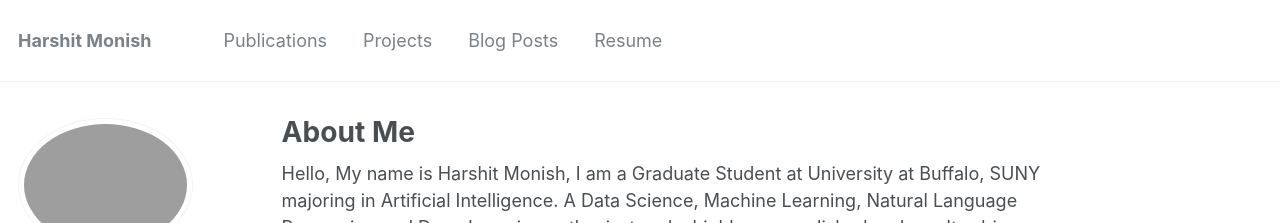
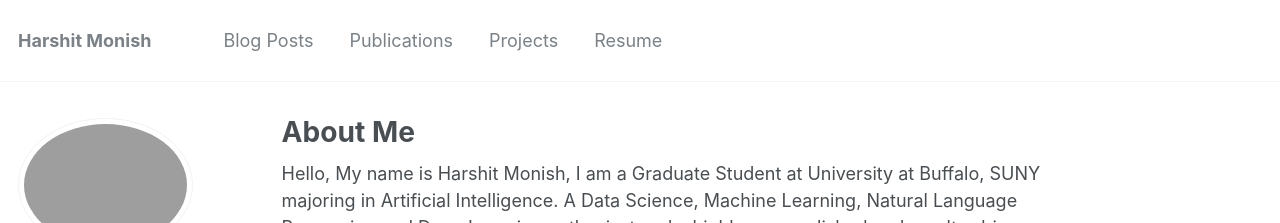
Before and after one commit to harshitmonish/harshitmonish.github.io, a Jekyll site: the page built from _pages/about.md, in a window 1280 px wide and 900 px high. Shown: the top 223 px of the window. Built offline with Jekyll 4.4.1, drawn with Linux system fonts in a browser that asks for light colours; some of the changed lines change nothing that is shown.

Commit message:
reorder pages

```diff
--- a/_data/navigation.yml
+++ b/_data/navigation.yml
@@ -1,13 +1,14 @@
 # main links links
 main:
+
+  - title: "Blog Posts"
+    url: /year-archive/
+
   - title: "Publications"
     url: /publications/
 
   - title: "Projects"
     url: /portfolio/
 
-  - title: "Blog Posts"
-    url: /year-archive/
-
   - title: "Resume"
     url: /cv/
```
